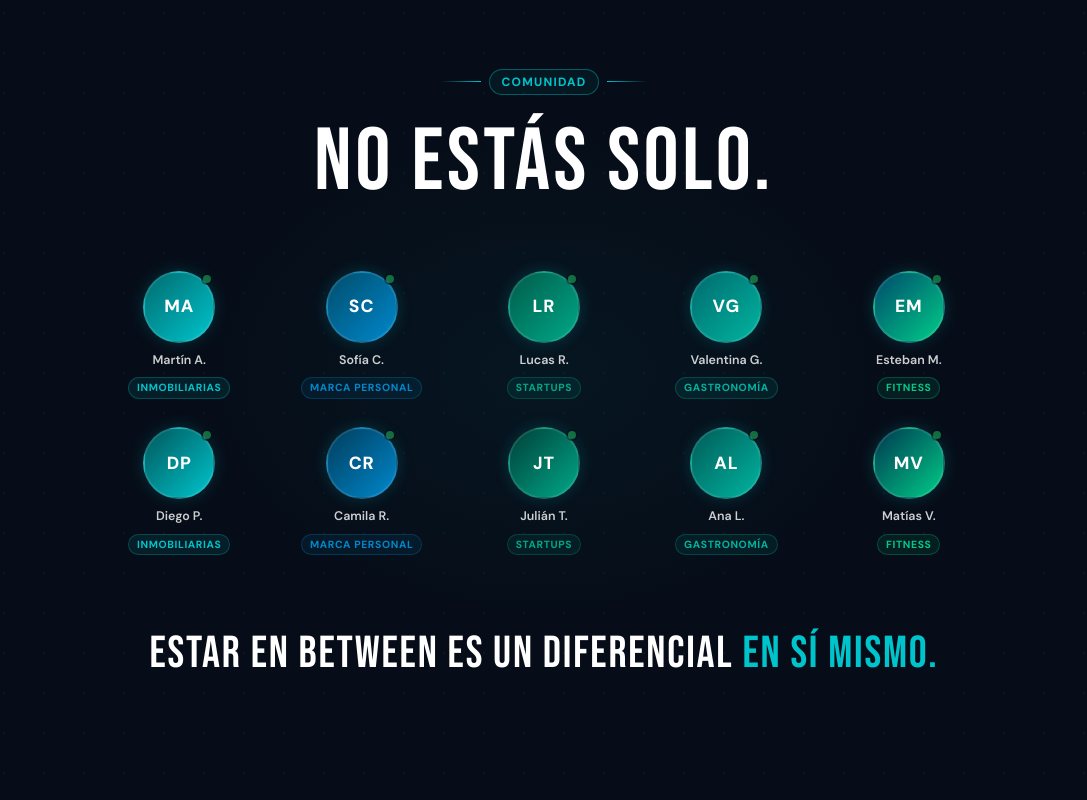
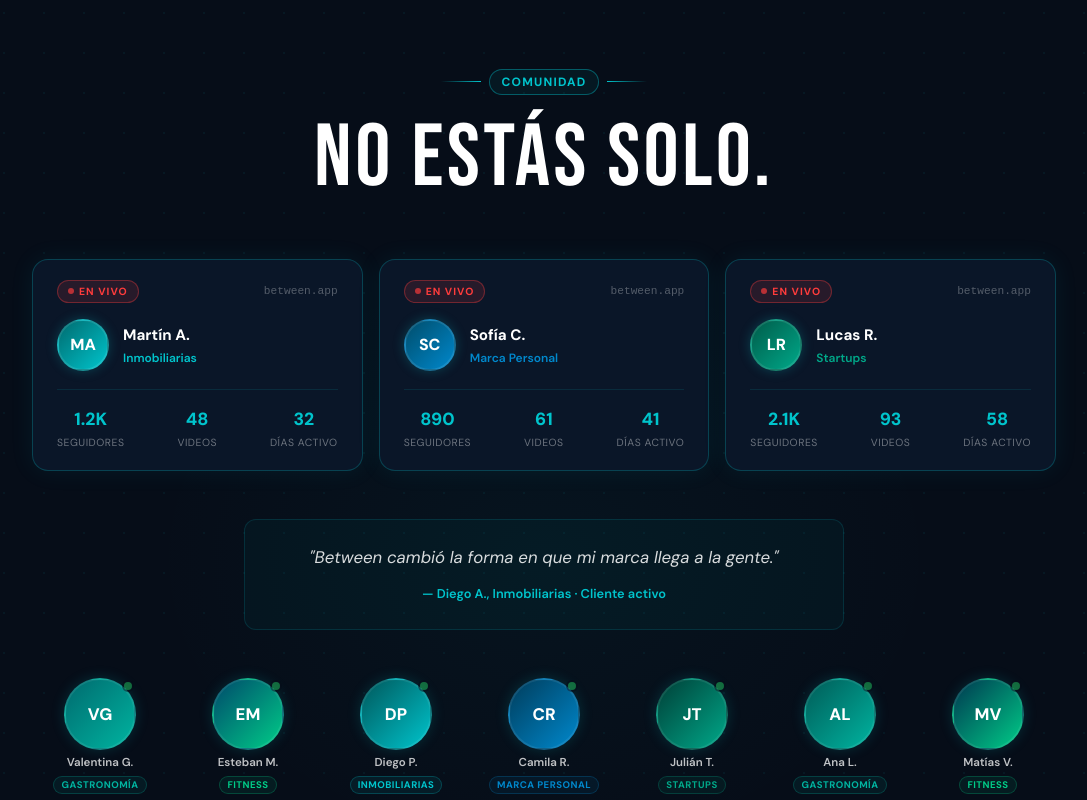
Before and after one commit to rafaelcanevaroutn-debug/between-app, a React (Vite) app: page / in a window 1280 px wide. Shown: the part 5840-6640 px from the top of the page, without its empty margins (96-1183 px from the left). Built offline with nearby package versions, Linux system fonts and the light colour scheme; no server answers.

Commit message:
feat: comunidad rediseño twitch style

```diff
--- a/src/components/Comunidad.jsx
+++ b/src/components/Comunidad.jsx
@@ -1,14 +1,36 @@
-const miembros = [
-  { initials: 'MA', name: 'Martín A.',    nicho: 'Inmobiliarias',   gradient: 'linear-gradient(135deg, #006B6F, #00C4CC)' },
-  { initials: 'SC', name: 'Sofía C.',     nicho: 'Marca Personal',  gradient: 'linear-gradient(135deg, #004D6B, #0088CC)' },
-  { initials: 'LR', name: 'Lucas R.',     nicho: 'Startups',        gradient: 'linear-gradient(135deg, #005C4A, #00A889)' },
-  { initials: 'VG', name: 'Valentina G.', nicho: 'Gastronomía',     gradient: 'linear-gradient(135deg, #006B6F, #00B4A0)' },
+const liveCards = [
+  {
+    initials: 'MA', name: 'Martín A.', nicho: 'Inmobiliarias',
+    gradient: 'linear-gradient(135deg, #006B6F, #00C4CC)',
+    seguidores: '1.2K', videos: '48', dias: '32',
+  },
+  {
+    initials: 'SC', name: 'Sofía C.', nicho: 'Marca Personal',
+    gradient: 'linear-gradient(135deg, #004D6B, #0088CC)',
+    seguidores: '890', videos: '61', dias: '41',
+  },
+  {
+    initials: 'LR', name: 'Lucas R.', nicho: 'Startups',
+    gradient: 'linear-gradient(135deg, #005C4A, #00A889)',
+    seguidores: '2.1K', videos: '93', dias: '58',
+  },
+]
+
+const avatares = [
+  { initials: 'VG', name: 'Valentina G.', nicho: 'Gastronomía',    gradient: 'linear-gradient(135deg, #006B6F, #00B4A0)' },
   { initials: 'EM', name: 'Esteban M.',   nicho: 'Fitness',         gradient: 'linear-gradient(135deg, #004A6B, #00CC88)' },
   { initials: 'DP', name: 'Diego P.',     nicho: 'Inmobiliarias',   gradient: 'linear-gradient(135deg, #00585C, #00C4CC)' },
   { initials: 'CR', name: 'Camila R.',    nicho: 'Marca Personal',  gradient: 'linear-gradient(135deg, #003D5C, #0088CC)' },
   { initials: 'JT', name: 'Julián T.',    nicho: 'Startups',        gradient: 'linear-gradient(135deg, #004038, #00A889)' },
   { initials: 'AL', name: 'Ana L.',       nicho: 'Gastronomía',     gradient: 'linear-gradient(135deg, #005C58, #00B4A0)' },
   { initials: 'MV', name: 'Matías V.',    nicho: 'Fitness',         gradient: 'linear-gradient(135deg, #003850, #00CC88)' },
+  { initials: 'FR', name: 'Franco R.',    nicho: 'Startups',        gradient: 'linear-gradient(135deg, #005040, #00A889)' },
+  { initials: 'NG', name: 'Nadia G.',     nicho: 'Marca Personal',  gradient: 'linear-gradient(135deg, #004060, #0088CC)' },
+  { initials: 'PL', name: 'Pablo L.',     nicho: 'Inmobiliarias',   gradient: 'linear-gradient(135deg, #006068, #00C4CC)' },
+  { initials: 'RV', name: 'Romina V.',    nicho: 'Gastronomía',     gradient: 'linear-gradient(135deg, #004848, #00B4A0)' },
+  { initials: 'SE', name: 'Santiago E.',  nicho: 'Fitness',         gradient: 'linear-gradient(135deg, #003060, #00CC88)' },
+  { initials: 'LB', name: 'Laura B.',     nicho: 'Marca Personal',  gradient: 'linear-gradient(135deg, #003850, #0088CC)' },
+  { initials: 'GM', name: 'Gonzalo M.',   nicho: 'Startups',        gradient: 'linear-gradient(135deg, #004838, #00A889)' },
 ]
 
 const NICHO_COLORS = {
@@ -19,51 +41,95 @@ const NICHO_COLORS = {
   'Fitness':        '#00CC88',
 }
 
-function Avatar({ initials, name, nicho, gradient }) {
+function LiveCard({ initials, name, nicho, gradient, seguidores, videos, dias }) {
   return (
-    <div style={{ display: 'flex', flexDirection: 'column', alignItems: 'center', gap: 8 }}>
-      {/* Círculo con indicador activo */}
-      <div style={{ position: 'relative' }}>
+    <div style={{
+      background: '#0A1628',
+      border: '1px solid rgba(0,196,204,0.25)',
+      borderRadius: 16,
+      padding: '20px 24px',
+      boxShadow: '0 0 24px rgba(0,196,204,0.08)',
+      flex: 1,
+    }}>
+      {/* Badge EN VIVO */}
+      <div style={{ display: 'flex', justifyContent: 'space-between', alignItems: 'center', marginBottom: 16 }}>
+        <span style={{
+          fontSize: '0.65rem', fontWeight: 700, letterSpacing: '0.1em',
+          padding: '3px 10px', borderRadius: 999,
+          background: 'rgba(255,60,60,0.12)', border: '1px solid rgba(255,60,60,0.35)', color: '#FF3C3C',
+          display: 'inline-flex', alignItems: 'center', gap: 5,
+        }}>
+          <span style={{ width: 6, height: 6, borderRadius: '50%', background: '#FF3C3C', display: 'inline-block', animation: 'pulse 1.5s infinite' }} />
+          EN VIVO
+        </span>
+        <span style={{ fontSize: '0.7rem', color: 'rgba(255,255,255,0.3)', fontFamily: 'monospace' }}>between.app</span>
+      </div>
+
+      {/* Avatar + nombre */}
+      <div style={{ display: 'flex', alignItems: 'center', gap: 14, marginBottom: 18 }}>
         <div style={{
-          width: 72, height: 72,
-          borderRadius: '50%',
-          background: gradient,
+          width: 52, height: 52, borderRadius: '50%', background: gradient,
           display: 'flex', alignItems: 'center', justifyContent: 'center',
-          boxShadow: '0 0 16px rgba(0,196,204,0.2)',
+          fontSize: '1rem', fontWeight: 800, color: '#fff',
+          flexShrink: 0, boxShadow: '0 0 12px rgba(0,196,204,0.25)',
           border: '2px solid rgba(255,255,255,0.1)',
-          fontSize: '1.1rem',
-          fontWeight: 800,
-          color: '#fff',
-          letterSpacing: '0.05em',
         }}>
           {initials}
         </div>
-        {/* Indicador activo */}
+        <div>
+          <p style={{ fontSize: '0.95rem', fontWeight: 700, color: '#fff', margin: 0 }}>{name}</p>
+          <p style={{ fontSize: '0.75rem', color: NICHO_COLORS[nicho], margin: '2px 0 0', fontWeight: 600 }}>{nicho}</p>
+        </div>
+      </div>
+
+      {/* Separador */}
+      <div style={{ height: 1, background: 'rgba(0,196,204,0.12)', marginBottom: 16 }} />
+
+      {/* Métricas */}
+      <div style={{ display: 'flex', justifyContent: 'space-between' }}>
+        {[
+          { label: 'Seguidores', val: seguidores },
+          { label: 'Videos',     val: videos     },
+          { label: 'Días activo', val: dias       },
+        ].map(({ label, val }) => (
+          <div key={label} style={{ textAlign: 'center' }}>
+            <p style={{ fontSize: '1.1rem', fontWeight: 800, color: '#00C4CC', margin: 0 }}>{val}</p>
+            <p style={{ fontSize: '0.65rem', color: 'rgba(255,255,255,0.4)', margin: '2px 0 0', letterSpacing: '0.05em' }}>{label.toUpperCase()}</p>
+          </div>
+        ))}
+      </div>
+    </div>
+  )
+}
+
+function Avatar({ initials, name, nicho, gradient }) {
+  return (
+    <div style={{ display: 'flex', flexDirection: 'column', alignItems: 'center', gap: 6 }}>
+      <div style={{ position: 'relative' }}>
+        <div style={{
+          width: 72, height: 72, borderRadius: '50%', background: gradient,
+          display: 'flex', alignItems: 'center', justifyContent: 'center',
+          fontSize: '1.05rem', fontWeight: 800, color: '#fff',
+          boxShadow: '0 0 14px rgba(0,196,204,0.18)',
+          border: '2px solid rgba(255,255,255,0.08)',
+        }}>
+          {initials}
+        </div>
         <span style={{
           position: 'absolute', top: 2, right: 2,
-          width: 12, height: 12,
-          borderRadius: '50%',
-          background: '#22C55E',
-          border: '2px solid #060D18',
+          width: 12, height: 12, borderRadius: '50%',
+          background: '#22C55E', border: '2px solid #060D18',
           animation: 'pulse 2s infinite',
         }} />
       </div>
-      {/* Nombre */}
-      <span style={{ fontSize: '0.78rem', color: 'rgba(255,255,255,0.8)', fontWeight: 600, textAlign: 'center' }}>
-        {name}
-      </span>
-      {/* Badge nicho */}
+      <span style={{ fontSize: '0.72rem', color: 'rgba(255,255,255,0.75)', fontWeight: 600, textAlign: 'center', lineHeight: 1.2 }}>{name}</span>
       <span style={{
-        fontSize: '0.65rem',
-        fontWeight: 700,
-        letterSpacing: '0.06em',
-        padding: '2px 8px',
-        borderRadius: 999,
-        background: `${NICHO_COLORS[nicho]}18`,
-        border: `1px solid ${NICHO_COLORS[nicho]}44`,
+        fontSize: '0.6rem', fontWeight: 700, letterSpacing: '0.05em',
+        padding: '1px 7px', borderRadius: 999,
+        background: `${NICHO_COLORS[nicho]}15`,
+        border: `1px solid ${NICHO_COLORS[nicho]}40`,
         color: NICHO_COLORS[nicho],
-        textTransform: 'uppercase',
-        whiteSpace: 'nowrap',
+        textTransform: 'uppercase', whiteSpace: 'nowrap',
       }}>
         {nicho}
       </span>
@@ -74,21 +140,20 @@ function Avatar({ initials, name, nicho, gradient }) {
 export default function Comunidad() {
   return (
     <section className="relative py-28 overflow-hidden" style={{ background: '#060D18' }}>
-      {/* Glow central */}
       <div className="absolute top-1/2 left-1/2 -translate-x-1/2 -translate-y-1/2 pointer-events-none" style={{
-        width: 700, height: 500,
-        background: 'radial-gradient(ellipse at center, rgba(0,196,204,0.05) 0%, transparent 70%)',
+        width: 800, height: 600,
+        background: 'radial-gradient(ellipse at center, rgba(0,196,204,0.04) 0%, transparent 70%)',
       }} />
       <div className="absolute inset-0 pointer-events-none opacity-20" style={{
         backgroundImage: 'radial-gradient(circle, rgba(0,196,204,0.3) 1px, transparent 1px)',
         backgroundSize: '40px 40px',
       }} />
 
-      <div className="relative z-10 max-w-5xl mx-auto px-6 md:px-16">
+      <div className="relative z-10 max-w-6xl mx-auto px-6 md:px-16">
 
         {/* Badge + Título */}
-        <div className="text-center mb-16">
-          <div className="inline-flex items-center gap-2 mb-6">
+        <div className="text-center mb-14">
+          <div className="inline-flex items-center gap-2 mb-5">
             <div style={{ height: 1, width: 40, background: 'linear-gradient(90deg, transparent, #00C4CC)' }} />
             <span className="text-xs font-bold uppercase tracking-widest px-3 py-1 rounded-full"
               style={{ border: '1px solid rgba(0,196,204,0.4)', color: '#00C4CC', background: 'rgba(0,196,204,0.06)' }}>
@@ -101,22 +166,39 @@ export default function Comunidad() {
           </h2>
         </div>
 
-        {/* Grid de avatares — 5 por fila */}
-        <div style={{ display: 'grid', gridTemplateColumns: 'repeat(5, 1fr)', gap: '28px 16px', marginBottom: 56 }}>
-          {miembros.map((m) => (
-            <Avatar key={m.initials} {...m} />
-          ))}
+        {/* Fila superior — 3 cards EN VIVO */}
+        <div style={{ display: 'flex', gap: 16, marginBottom: 48 }} className="flex-col sm:flex-row">
+          {liveCards.map((c) => <LiveCard key={c.initials} {...c} />)}
+        </div>
+
+        {/* Quote central */}
+        <div style={{
+          textAlign: 'center', marginBottom: 48,
+          padding: '24px 32px',
+          background: 'rgba(0,196,204,0.04)',
+          border: '1px solid rgba(0,196,204,0.15)',
+          borderRadius: 12,
+          maxWidth: 600, margin: '0 auto 48px',
+        }}>
+          <p style={{ fontSize: '1.05rem', fontStyle: 'italic', color: 'rgba(255,255,255,0.85)', margin: '0 0 10px', lineHeight: 1.6 }}>
+            "Between cambió la forma en que mi marca llega a la gente."
+          </p>
+          <span style={{ fontSize: '0.8rem', color: '#00C4CC', fontWeight: 600 }}>
+            — Diego A., Inmobiliarias · Cliente activo
+          </span>
+        </div>
+
+        {/* Grid de 14 avatares — 7 por fila */}
+        <div style={{ display: 'grid', gridTemplateColumns: 'repeat(7, 1fr)', gap: '24px 12px', marginBottom: 64 }}>
+          {avatares.map((a) => <Avatar key={a.initials} {...a} />)}
         </div>
 
         {/* Frase final */}
-        <div className="text-center" style={{ marginTop: 72 }}>
+        <div className="text-center">
           <p style={{
             fontFamily: "'Bebas Neue', sans-serif",
             fontSize: 'clamp(1.8rem, 3.5vw, 2.8rem)',
-            fontWeight: 400,
-            letterSpacing: '0.04em',
-            lineHeight: 1.2,
-            margin: 0,
+            fontWeight: 400, letterSpacing: '0.04em', lineHeight: 1.2, margin: 0,
           }}>
             <span style={{ color: '#fff' }}>ESTAR EN BETWEEN ES UN DIFERENCIAL </span>
             <span style={{ color: '#00C4CC' }}>EN SÍ MISMO.</span>
```
